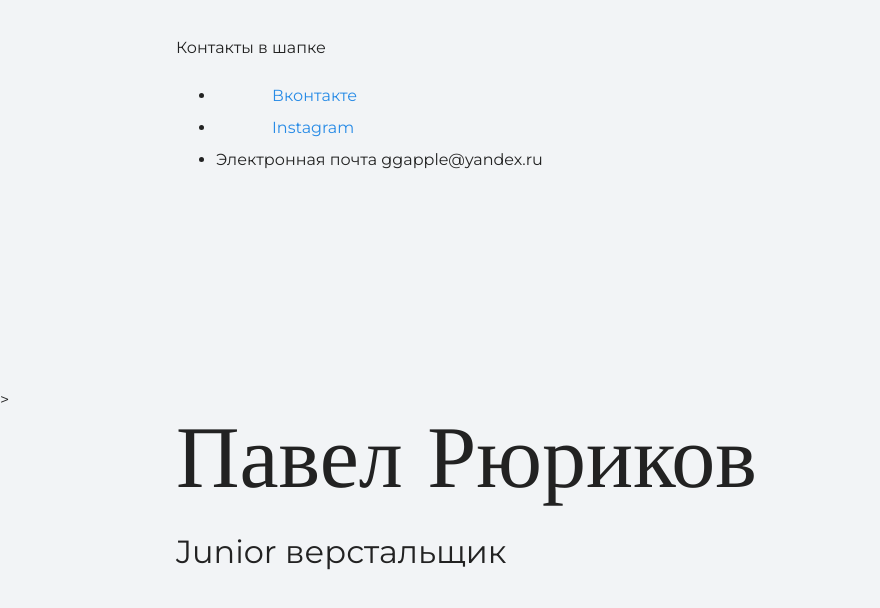
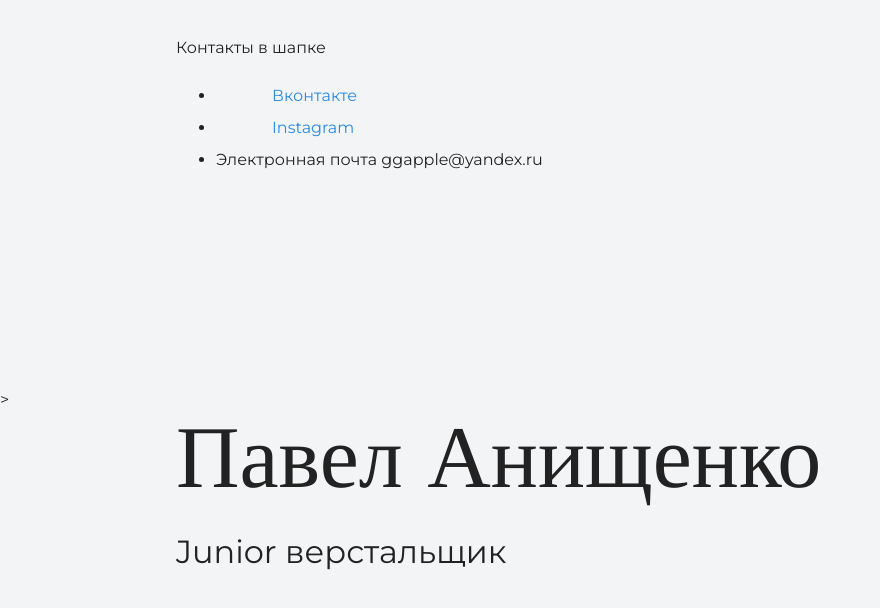
Before and after one commit to Yopi-blip/My-site, a plain HTML site: page index.html in a window 1280 px wide. Shown: the top 608 px of the page, without its empty margins (0-880 px from the left). Drawn offline with nearby package versions, Linux system fonts and the light colour scheme.

Commit message:
Text changes

```diff
--- a/index.html
+++ b/index.html
@@ -21,7 +21,7 @@
 
     <div class="container">
       <section class="hero-image">
-        <h1 class="heading">Павел Рюриков</h1>
+        <h1 class="heading">Павел Анищенко</h1>
         <p>Junior верстальщик</p>
       </section>
     </div>>
```
